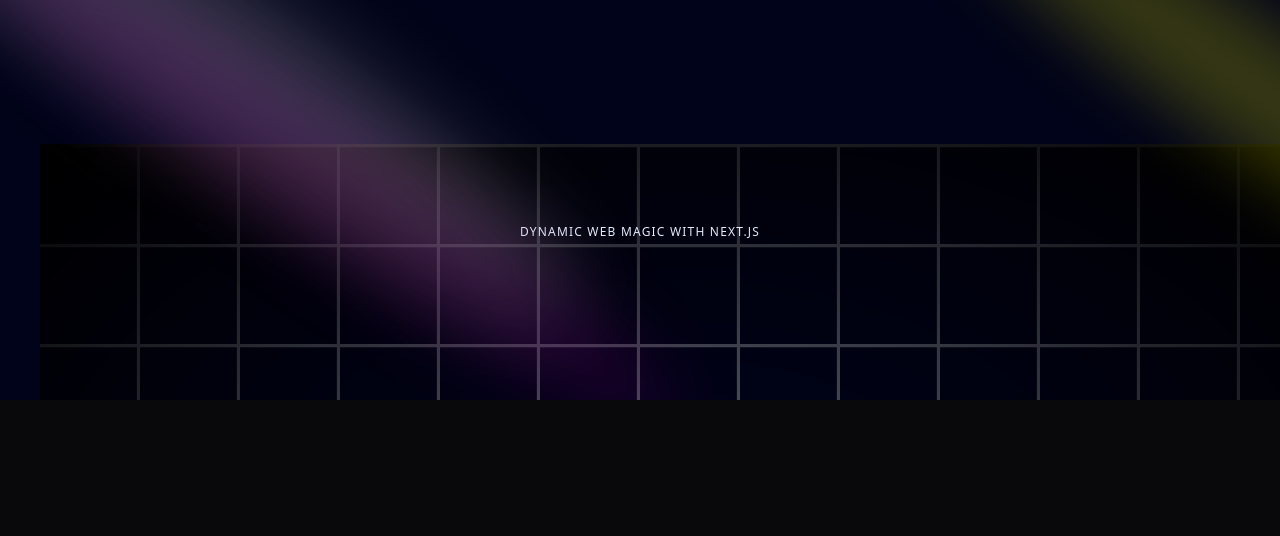
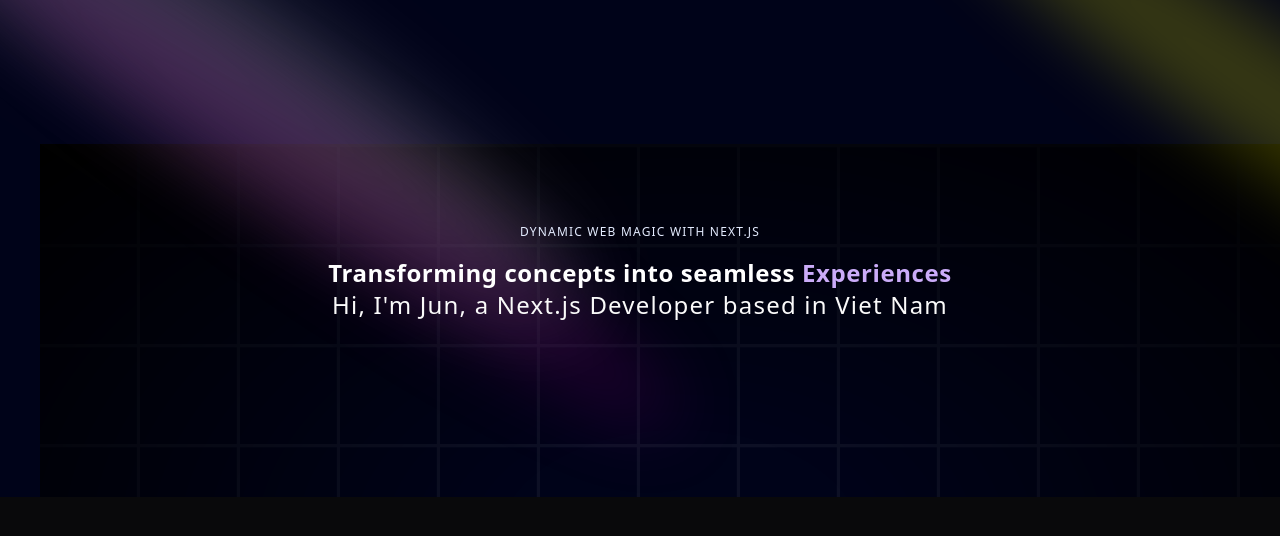
Before and after one commit to JunCodera1/Portfolio-Website, a Next.js app: page / in a window 1280 px wide. Shown: the top 536 px of the page. Built offline with nearby package versions, Linux system fonts and the light colour scheme.

Commit message:
text generate

```diff
--- a/components/Hero.tsx
+++ b/components/Hero.tsx
@@ -1,5 +1,6 @@
 import React from 'react'
 import { Spotlight } from './ui/Spotlight'
+import { TextGenerateEffect } from './ui/TextGenerateEffect'
 
 const Hero = () => {
   return (
@@ -10,18 +11,26 @@
         <Spotlight className='top-28 left-80 h-[80vh] w-[50vw]' fill='purple' />
       </div>
 
-      <div className="h-screen w-full dark:bg-black-100 bg-white  dark:bg-grid-white/[0.3] bg-grid-black/[0.2] absolute flex items-center justify-center">
+      <div className="h-screen w-full dark:bg-black-100 bg-white  dark:bg-grid-white/[0.05] bg-grid-black/[0.2] absolute flex items-center justify-center ">
         {/* Radial gradient for the  container to give a faded look */}
         <div className="absolute pointer-events-none inset-0 flex items-center justify-center dark:bg-black bg-white [mask-image:radial-gradient(ellipse_at_center,transparent_20%,black)]"/>
 
 
       </div>
 
-      <div className="flex justify-center relative my-20">
-          <div className='max-w-[89vh] md:max-w-2xl lg:max-w-[60vw] flex flex-col items-center justify-center'>
+      <div className="flex justify-center relative my-20 z-10">
+          <div className='max-w-[89vw] md:max-w-2xl lg:max-w-[60vw] flex flex-col items-center justify-center'>
               <h2 className='uppercase tracking-widest text-xs text-center text-blue-100'>
                 Dynamic Web Magic with Next.js
               </h2>
+              <TextGenerateEffect
+                className='text-center text-[40px] md:text-6xl'
+                words='Transforming concepts into seamless Experiences'
+              />
+
+              <p className='text-center md:tracking-wider mb-4 text-sm md:text-lg lg:text-2xl'>
+                  Hi, I&apos;m Jun, a Next.js Developer based in Viet Nam
+              </p>
           </div>
       </div>
     </div>
--- /dev/null
+++ b/components/ui/TextGenerateEffect.tsx
@@ -0,0 +1,62 @@
+"use client";
+import { useEffect } from "react";
+import { motion, stagger, useAnimate } from "framer-motion";
+import { cn } from "@/lib/utils";
+
+export const TextGenerateEffect = ({
+  words,
+  className,
+  filter = true,
+  duration = 0.5,
+}: {
+  words: string;
+  className?: string;
+  filter?: boolean;
+  duration?: number;
+}) => {
+  const [scope, animate] = useAnimate();
+  let wordsArray = words.split(" ");
+  useEffect(() => {
+    animate(
+      "span",
+      {
+        opacity: 1,
+        filter: filter ? "blur(0px)" : "none",
+      },
+      {
+        duration: duration ? duration : 1,
+        delay: stagger(0.2),
+      }
+    );
+  }, [scope.current]);
+
+  const renderWords = () => {
+    return (
+      <motion.div ref={scope}>
+        {wordsArray.map((word, idx) => {
+          return (
+            <motion.span
+              key={word + idx}
+              className={`${idx > 3 ? 'text-purple' : `dark:text-white text-black`}  opacity-0`}
+              style={{
+                filter: filter ? "blur(10px)" : "none",
+              }}
+            >
+              {word}{" "}
+            </motion.span>
+          );
+        })}
+      </motion.div>
+    );
+  };
+
+  return (
+    <div className={cn("font-bold", className)}>
+      <div className="mt-4">
+        <div className=" dark:text-white text-black text-2xl leading-snug tracking-wide">
+          {renderWords()}
+        </div>
+      </div>
+    </div>
+  );
+};
```
